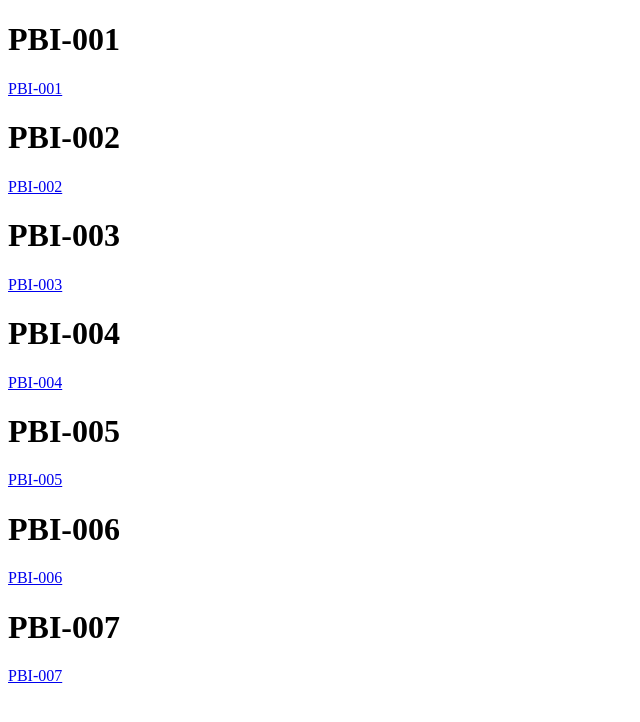
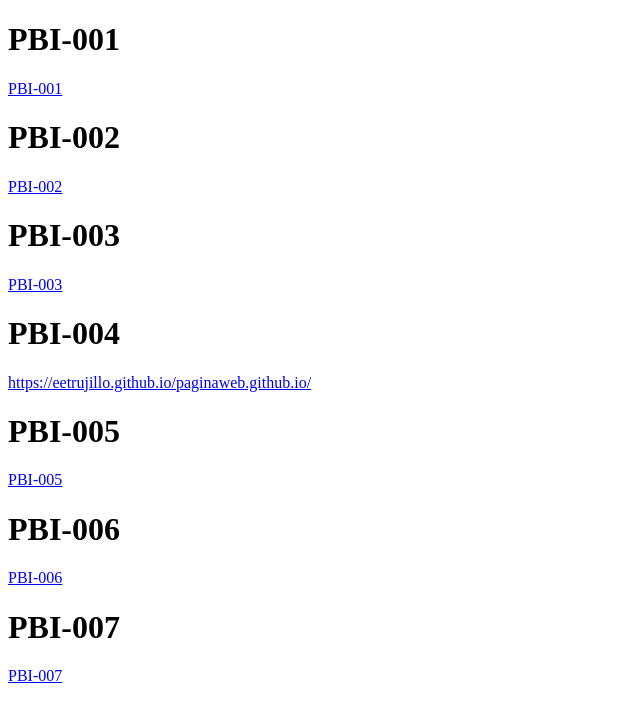
Before and after one commit to laura210610/autoconocimiento, a plain HTML site: page index.html in a window 1280 px wide. Shown: the whole page, without its empty margins (0-640 px from the left). Drawn offline with Linux system fonts and the light colour scheme.

Commit message:
Update index.html

```diff
--- a/index.html
+++ b/index.html
@@ -13,7 +13,7 @@
     <h1>PBI-003</h1>
     <a href="PBI-003.html">PBI-003</a>
     <h1>PBI-004</h1>
-    <a href="PBI-004.html">PBI-004</a>
+    <a href="PBI-004.html">https://eetrujillo.github.io/paginaweb.github.io/</a>
     <h1>PBI-005</h1>
     <a href="PBI-005.html">PBI-005</a>
     <h1>PBI-006</h1>
```
